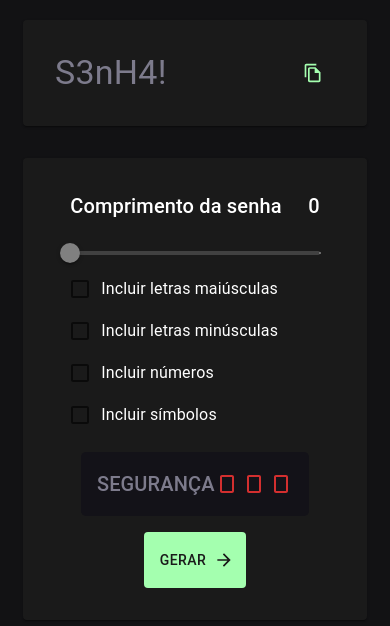
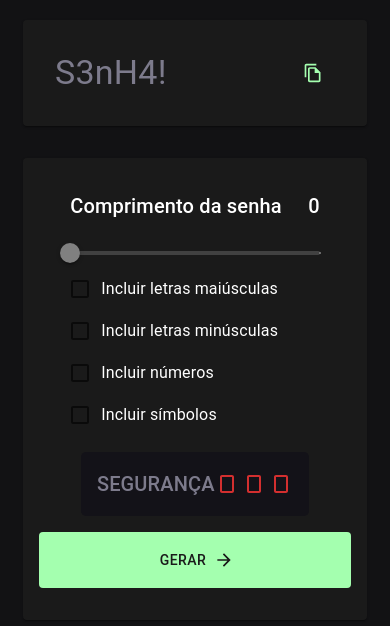
Before and after one commit to Ledelara/password-generator, a Next.js app: page / in a window 390 px wide. Shown: the part 102-728 px from the top of the page. Built offline with nearby package versions, Linux system fonts and the light colour scheme.

Commit message:
:bug: Fix: bug de responsividade

```diff
--- a/src/pages/Generator/components/Generate/Generate.tsx
+++ b/src/pages/Generator/components/Generate/Generate.tsx
@@ -27,12 +27,9 @@ const Generate = (props: GenerateProps) => {
                     '&:hover': {
                         backgroundColor: '#A4FFAF',
                     },
-                    '@media (min-width:600px)': {
-                        width: '50%',
-                    },
-                    '@media (min-width:960px)': {
-                        width: '85%',
-                    },
+                    width: 'auto',
+                    minWidth: 0,
+                    flex: 1,
                 }}
                 endIcon={<ArrowForwardSharp />}
                 onClick={onClick}
```
